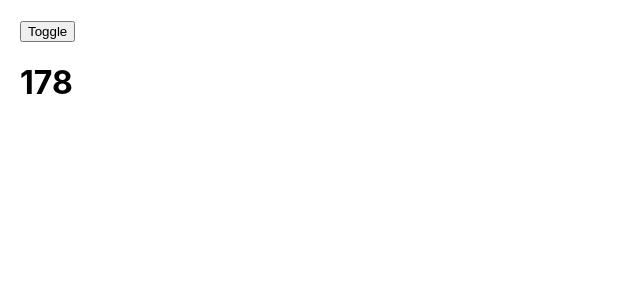
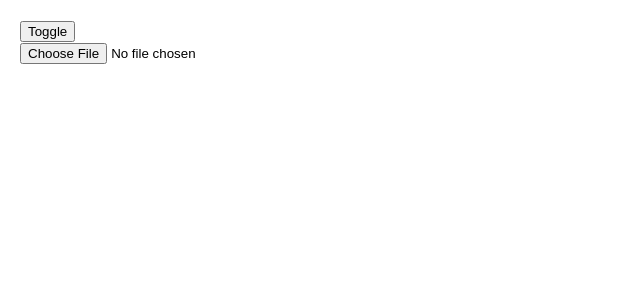
Before and after one commit to NgoTanLoi01/ReactJS-Learning, a React (Create React App) app in the folder tiktok/: page / in a window 1280 px wide. Both pictures are taken after a click on the button "Toggle". Shown: the top 300 px of the page, without its empty margins (0-640 px from the left). Built offline with nearby package versions, Linux system fonts and the light colour scheme.

Commit message:
useEffect with preview avatar and Cleanupmemory leak

```diff
--- a/tiktok/src/Content.js
+++ b/tiktok/src/Content.js
@@ -10,22 +10,31 @@
 
 //-----------------
 //1. Callback luôn được gọi sau khi component mounted
+//2. Cleanup funtion luôn được gọi trước khi component unmounted
+//3. Cleanup funtion luôn được gọi trước khi callback được gọi (trừ lần mounted)
 
 function Content() {
-  const [countdown, setCountdown] = useState(180);
+  const [avatar, setAvatar] = useState();
 
   useEffect(() => {
-    const timerId = setTimeout(() => {
-      setCountdown(countdown - 1);
-      console.log('Countdown...');
-    }, 1000);
+    //Cleanup
+    return () =>{
+      avatar && URL.revokeObjectURL(avatar.preview)
+    }
+  }, [avatar]);
 
-    return() => clearInterval(timerId)
-  }, [countdown]);
+  const handleReviewAvatar = (e) => {
+    const file = e.target.files[0];
+
+    file.preview = URL.createObjectURL(file);
+
+    setAvatar(file);
+  };
 
   return (
     <div>
-      <h1>{countdown}</h1>
+      <input type="file" onChange={handleReviewAvatar} />
+      {avatar && <img src={avatar.preview} alt="" width="80%" />}
     </div>
   );
 }
```
